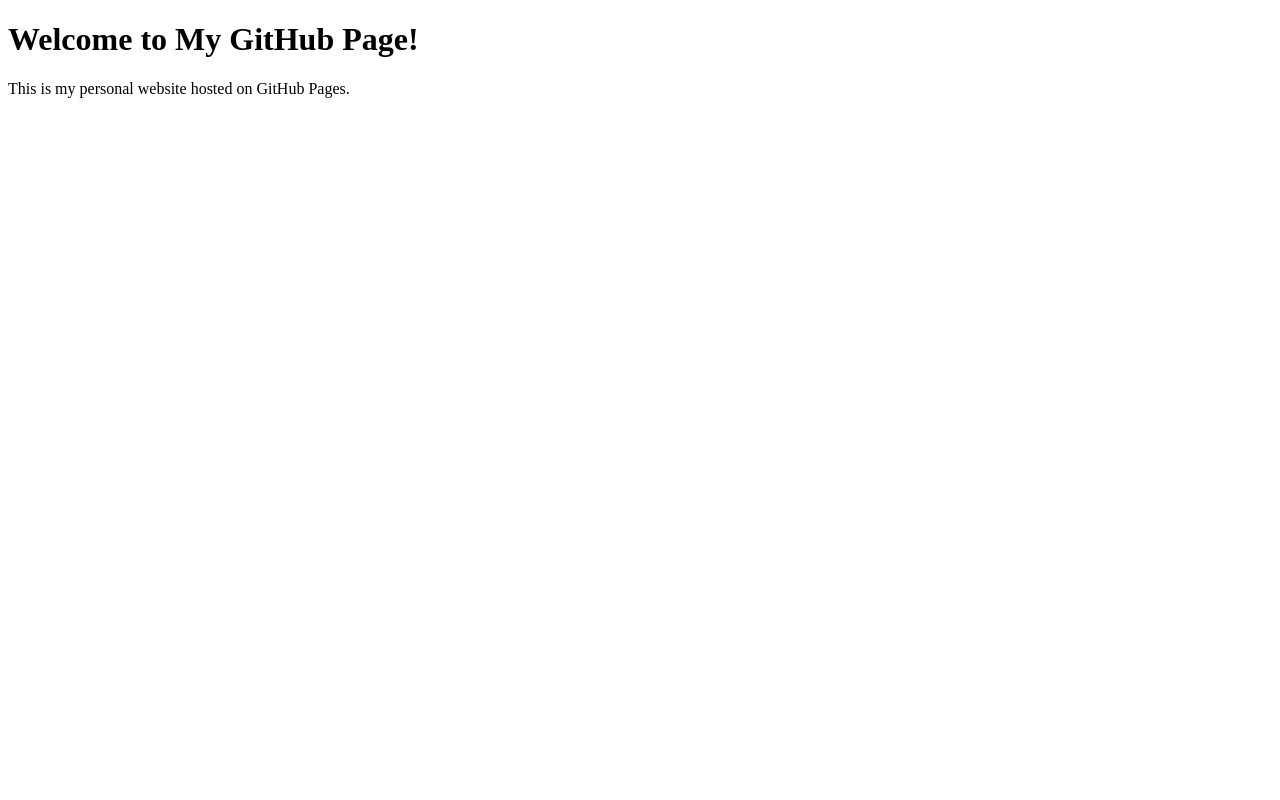
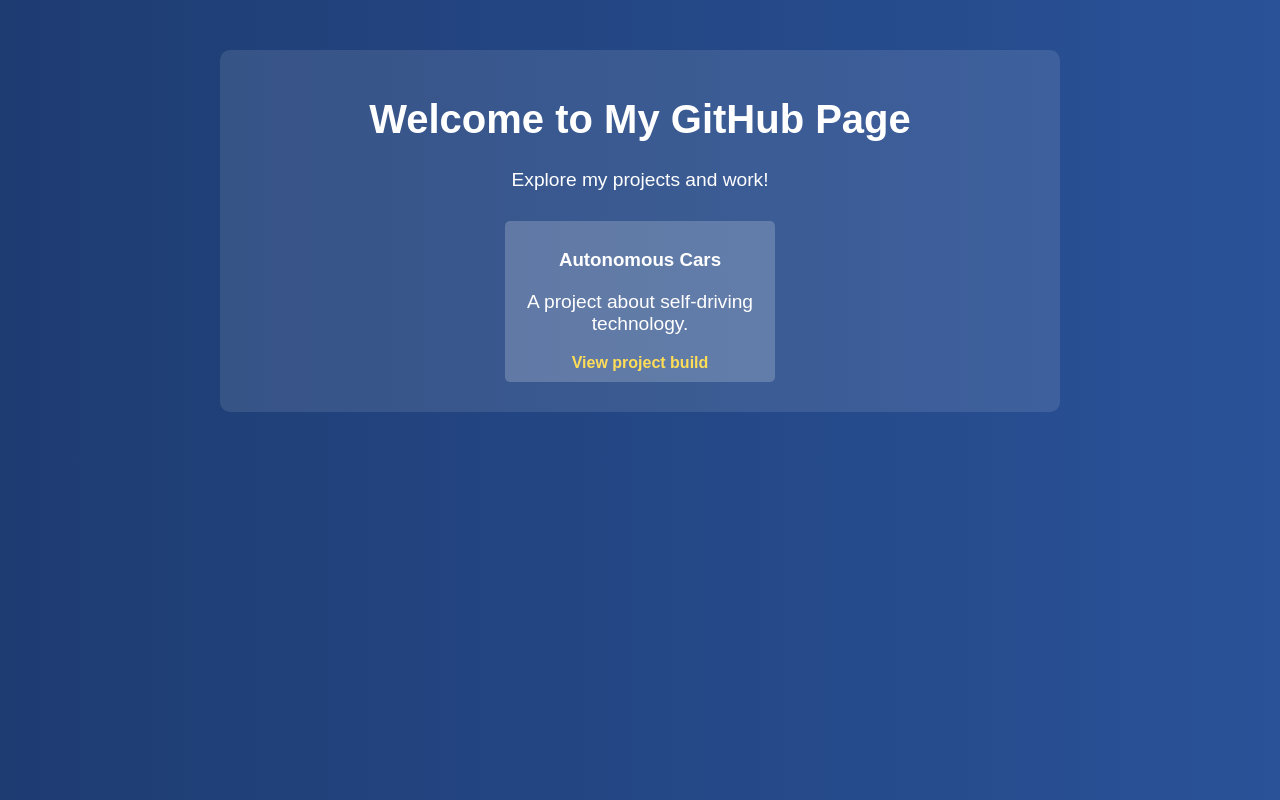
Before and after one commit to avsha172/avsha172.github.io, a plain HTML site: page index.html in a window 1280 px wide. Drawn offline with Linux system fonts and the light colour scheme.

Commit message:
basic index.html page

```diff
--- a/index.html
+++ b/index.html
@@ -3,10 +3,61 @@
 <head>
     <meta charset="UTF-8">
     <meta name="viewport" content="width=device-width, initial-scale=1.0">
-    <title>My GitHub Page</title>
+    <title>Welcome to My GitHub Page</title>
+    <style>
+        body {
+            font-family: Arial, sans-serif;
+            margin: 0;
+            padding: 0;
+            text-align: center;
+            background: linear-gradient(to right, #1e3c72, #2a5298);
+            color: white;
+        }
+        .container {
+            max-width: 800px;
+            margin: 50px auto;
+            padding: 20px;
+            background: rgba(255, 255, 255, 0.1);
+            border-radius: 10px;
+        }
+        h1 {
+            font-size: 2.5em;
+        }
+        p {
+            font-size: 1.2em;
+        }
+        .projects {
+            margin-top: 20px;
+        }
+        .project {
+            background: rgba(255, 255, 255, 0.2);
+            padding: 10px;
+            margin: 10px;
+            border-radius: 5px;
+            display: inline-block;
+            width: 250px;
+        }
+        a {
+            color: #ffdd57;
+            text-decoration: none;
+            font-weight: bold;
+        }
+        a:hover {
+            text-decoration: underline;
+        }
+    </style>
 </head>
 <body>
-    <h1>Welcome to My GitHub Page!</h1>
-    <p>This is my personal website hosted on GitHub Pages.</p>
+    <div class="container">
+        <h1>Welcome to My GitHub Page</h1>
+        <p>Explore my projects and work!</p>
+        <div class="projects">
+            <div class="project">
+                <h3>Autonomous Cars</h3>
+                <p>A project about self-driving technology.</p>
+                <a href="https://avsha172.github.io/autonomous-cars/" target="_blank" rel="noopener noreferrer">View project build</a>
+            </div>
+        </div>
+    </div>
 </body>
 </html>
```
